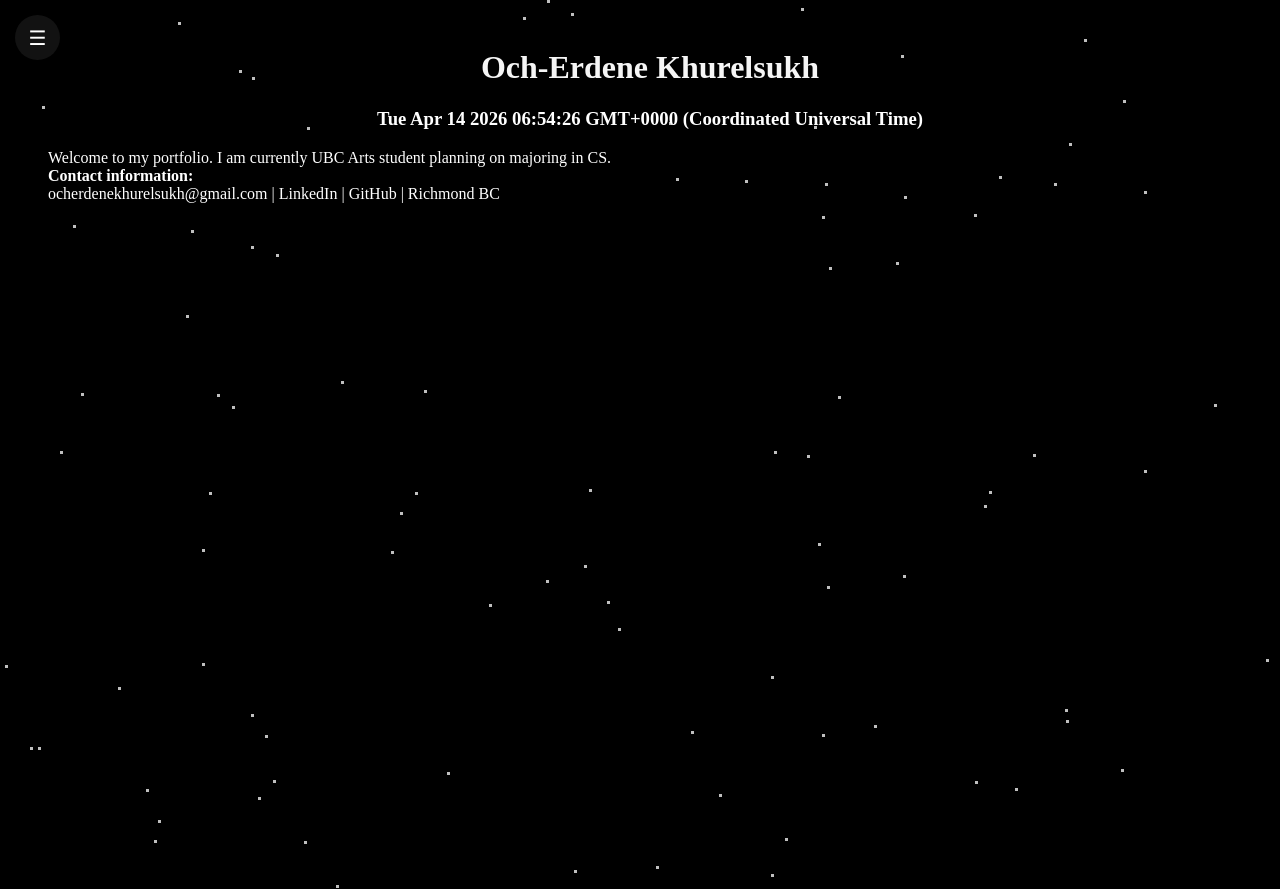
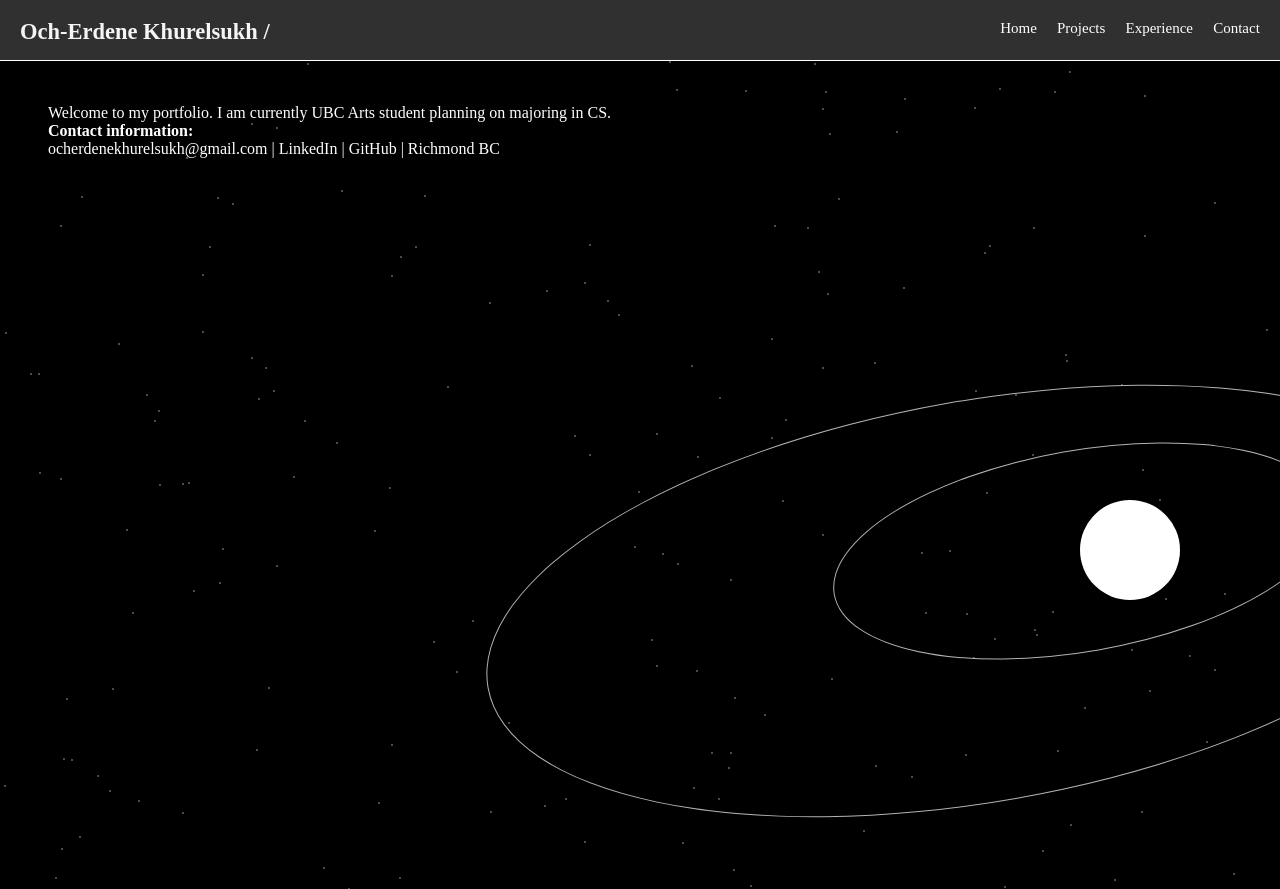
Before and after one commit to OchErdene/Personal-Website, a plain HTML site: page index.html in a window 1280 px wide. Shown: the top 889 px of the page. Before the commit the page ends 800 px from the top, so only its background shows below. Drawn offline with Linux system fonts and the light colour scheme.

Commit message:
A bit touch up

```diff
--- a/css/style.css
+++ b/css/style.css
@@ -1,76 +1,44 @@
-h1 {
-    color: whitesmoke;
-    font-size: 32px;
-    text-align: center;
-}
 
 h3 {
-    text-align:  center;
     color: white;
 }
 
 body {
-    background-color: black;
+    background-color: #060B18;
+    overflow-x: hidden;
 }
 
-.sidebar {
-    height: 100vh;
-    width: 200px;
+
+.bar {
     position: fixed;
-    top: 0;
-    left: -200px;
-    background-color: #121212;
-    padding-top: 20px;
-    color: white;
-    overflow-x: hidden;
-    transition: 0.3s;
+    top: -1px;
+    left: -1px;
+    width: 100%;
+    height: 60px;
+    color: whitesmoke;
+    font-size: 15px;
+    background: #303030;
+    border: 1px solid white;
 }
 
-.sidebar.open {
-    left: 0;
+.bar a {
+    text-decoration: none;
+    color:white;
 }
 
-.sidebar a {
-    padding: 15px;
+.subbar {
+    position: fixed;
+    display: flex;
+    right: 0;
     text-decoration: none;
-    font-size: 18px;
-    color: white;
-    display: block;
-}
-
-.sidebar a:hover {
-    color: #b3b3b3;
-    background-color: #303030;
-    transition: 0.3s;
-}
-
-.menu-btn {
-    position: fixed;
-    top: 15px;
-    left: 15px;
-    z-index: 999;
-    background-color: #121212;
-    color: white;
-    border: none;
-    border-radius: 50%; /* makes it a circle */
-    width: 45px;
-    height: 45px;
-    font-size: 20px;
-    cursor: pointer;
-}
-
-.menu-btn.open {
-    left: 215px;
-}
-
-.menu-btn:hover {
-    background-color: #303030;
-    transition: 0.3s;
+    top: 20px;
+    width: 300px;
+    justify-content: space-evenly;
 }
 
 .content {
     margin-left: 20px;
-    padding: 20px;
+    padding: 80px 20px 20px 20px;
     flex-grow: 1;
     color: white;
 }
@@ -81,11 +49,11 @@ body {
 }
 
 .stars {
-    position: fixed;
+    position: absolute;
     top: 0;
     left: 0;
     width: 100%;
-    height: 100%;
+    height: 1000px;
     background: black;
     z-index: -1;
 }
@@ -95,12 +63,44 @@ body {
     position: absolute;
     top: 0;
     left: 0;
-    width: 3px;
-    height: 3px;
-    animation: twinkle 10s ease-in-out infinite alternate;
+    width: 2px;
+    height: 2px;
+    animation: twinkle 5s ease-in-out infinite alternate;
+}
+
+.sun {
+    position: absolute;
+    top: 500;
+    right: 100;
+    width: 100px;
+    height: 100px;
+    border-radius:50%;
+    background: rgb(255, 255, 255);
+}
+
+.ellipse {
+    position: absolute;
+    border: 1px solid #b3b3b3;
+    border-radius: 50%;
+    top: -200;
+    left: -100;
+    rotate: 80deg;
+    width: 200px;
+    height: 500px;
+}
+
+.bigellipse {
+    position: absolute;
+    border: 1px solid #b3b3b3;
+    border-radius: 50%;
+    top: -400;
+    left: -300;
+    rotate: 80deg;
+    width: 400px;
+    height: 1000px;
 }
 
 @keyframes twinkle {
     from { opacity: 1;}
-    to { opacity: 0.5; }
+    to { opacity: 0.3; }
 }
--- a/index.html
+++ b/index.html
@@ -12,25 +12,31 @@
     </head>
 
     <body>
+        <div style="width: 100%; height: 10000px;">
             <!-- Stars in the background -->
-        <div class="stars">
+            <div class="stars"></div>
 
+            <div class = "sun">
+                <div class = "ellipse"></div>
+                <div class = "bigellipse"></div>
             </div>
+            <!-- Sidebar and hamburger button -->
+            <aside class = "sidebar" id = "sidebar">
 
-        <!-- Sidebar and hamburger button -->
-        <button class = "menu-btn" id = "menu-btn" onclick = "toggleSidebar()">☰</button>
-
-        <aside class = "sidebar" id = "sidebar">
-            <a href = "index.html"> Home </a>
-            <a href = "projects.html"> Projects </a>
-            <a href = "experience.html"> Experience </a>
             </aside>
 
             <!-- main content -->
 
-        <main class="content">
-            <h1>Och-Erdene Khurelsukh</h1>
-            <h3 id = "h3"></h3>
+            <div class = "bar">
+                <h2 style="position: absolute; left: 20px; top: 0px;">Och-Erdene Khurelsukh /</h2>
+                <div class="subbar">
+                    <a href = "#Home" > Home </a>
+                    <a href = "projects.html"> Projects </a>
+                    <a href = "experience.html"> Experience </a>
+                    <a> Contact</a>
+                </div>
+            </div>
+            <main class="content" id = "Home">
 
                 <p>
                     Welcome to my portfolio. I am currently UBC Arts student planning on majoring in CS.<br>
@@ -38,7 +44,9 @@
                     ocherdenekhurelsukh@gmail.com | <a href="https://www.linkedin.com/in/och-erdene/"> LinkedIn</a> | <a href = "https://github.com/OchErdene">GitHub</a> | Richmond BC<br>
                 </p>
             </main>
+        </div>
 
+        <!-- Scripts -->
         <script src="js/functions.js"></script>
 
         <script>
@@ -47,11 +55,6 @@
             document.head.appendChild(style);
         </script>
 
-        <script>
-            updateClock();
-            setInterval(updateClock, 1000)
-
-        </script>
     </body>
 
 </html>
--- a/js/functions.js
+++ b/js/functions.js
@@ -7,16 +7,11 @@ function toggleSidebar() {
     sidebar.classList.toggle('open');
 }
 
-function updateClock() {
-    var date = new Date();
-    document.getElementById("h3").innerHTML = date;
-}
-
 function generateStars(count) {
     let stars = '';
     for (let i = 0; i < count; i++) {
         const x = Math.floor(Math.random() * 2000);
-        const y = Math.floor(Math.random() * 2000);
+        const y = Math.floor(Math.random() * 1000);
         stars += `${x}px ${y}px #fff,`;
     }
     return stars.slice(0, -1);
```
Also changed, not shown: experience.html (deleted), projects.html (deleted). Lines whose indentation alone changed are shown as unchanged.
